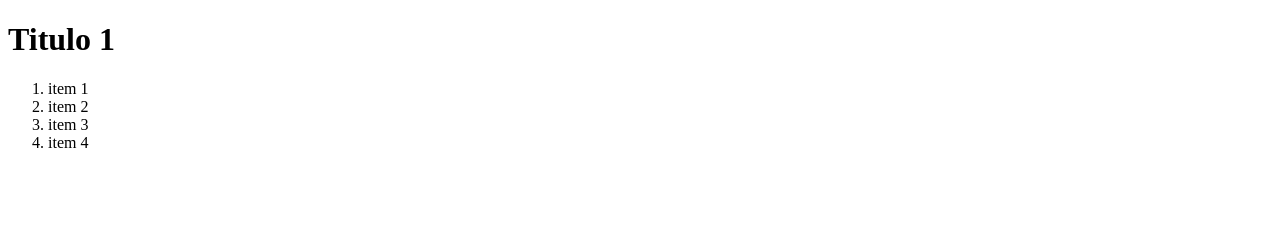
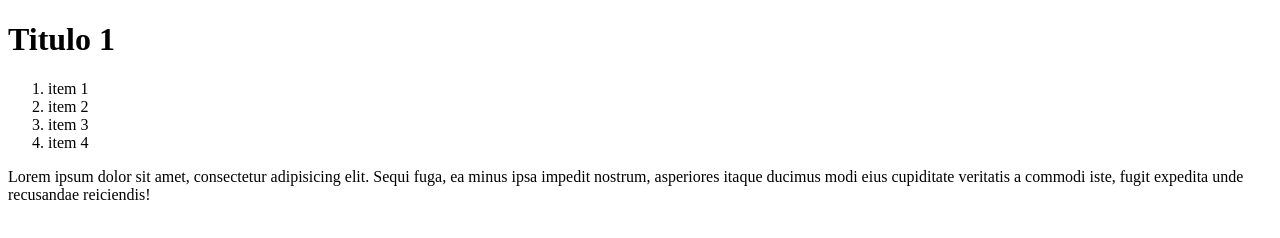
Before and after one commit to ftoledoroa/vc1repo1, a plain HTML site: page index.html in a window 1280 px wide. Drawn offline with Linux system fonts and the light colour scheme.

Commit message:
Parrafo creado

```diff
--- a/index.html
+++ b/index.html
@@ -14,5 +14,6 @@
         <li>item 3</li>
         <li>item 4</li>
     </ol>
+    <p>Lorem ipsum dolor sit amet, consectetur adipisicing elit. Sequi fuga, ea minus ipsa impedit nostrum, asperiores itaque ducimus modi eius cupiditate veritatis a commodi iste, fugit expedita unde recusandae reiciendis!</p>
 </body>
 </html>
```
